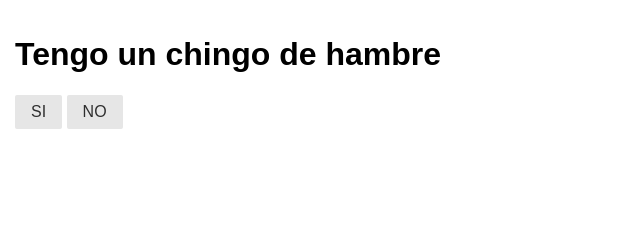
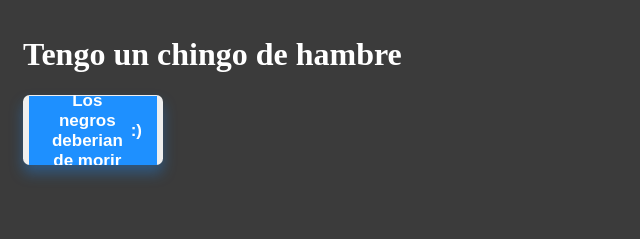
Before and after one commit to CharloHdz/HTML-y-CSS, a plain HTML site: page 4.Intro CSS/indexCSS.html in a window 1280 px wide. Shown: the whole page, without its empty margins (0-640 px from the left). Drawn offline with nearby package versions, Linux system fonts and the light colour scheme.

Commit message:
Update CSS

```diff
--- a/4.Intro CSS/Style.css
+++ b/4.Intro CSS/Style.css
@@ -7,3 +7,61 @@ h1{
 h4{
     color: white;
 }
+
+
+button {
+    outline: 0;
+    border: 0;
+    display: flex;
+    flex-direction: column;
+    width: 100%;
+    max-width: 140px;
+    height: 70px;
+    border-radius: 0.5em;
+    box-shadow: 0 0.625em 1em 0 rgba(30, 143, 255, 0.35);
+    overflow: hidden;
+   }
+
+   button div {
+    transform: translateY(0px);
+    width: 100%;
+   }
+
+   button,
+   button div {
+    transition: 0.6s cubic-bezier(.16,1,.3,1);
+   }
+
+   button div span {
+    display: flex;
+    align-items: center;
+    justify-content: space-between;
+    height: 50px;
+    padding: 0.75em 1.125em;
+   }
+
+   button div:nth-child(1) {
+    background-color: #1e90ff;
+   }
+
+   button div:nth-child(2) {
+    background-color: #21dc62;
+   }
+
+   button:hover {
+    box-shadow: 0 0.625em 1em 0 rgba(33, 220, 98, 0.35);
+   }
+
+   button:hover div {
+    transform: translateY(-71px);
+   }
+
+   button p {
+    font-size: 17px;
+    font-weight: bold;
+    color: #ffffff;
+   }
+
+   button:active {
+    transform: scale(0.9);
+   }
--- a/4.Intro CSS/indexCSS.html
+++ b/4.Intro CSS/indexCSS.html
@@ -5,7 +5,7 @@
     <meta http-equiv="X-UA-Compatible" content="IE=edge">
     <meta name="viewport" content="width=device-width, initial-scale=1.0">
     <title>Charlo Hdz</title>
-    <link rel="stylesheet" href="https://cdn.jsdelivr.net/npm/purecss@3.0.0/build/pure-min.css"/>
+    <link rel="stylesheet" href="Style.css"/>
     <style>
         html{
             padding: 15px;
@@ -14,7 +14,17 @@
 </head>
 <body>
     <h1>Tengo un chingo de hambre</h1>
-    <button class="pure-button"> SI </button>
-    <button class="pure-button"> NO </button>
+    <button>
+        <div>
+          <span>
+            <p>Los negros deberian de morir</p><p>:)</p>
+          </span>
+        </div>
+        <div>
+          <span>
+            <p>Thanks</p><p>:D</p>
+          </span>
+        </div>
+      </button>
 </body>
 </html>
```
